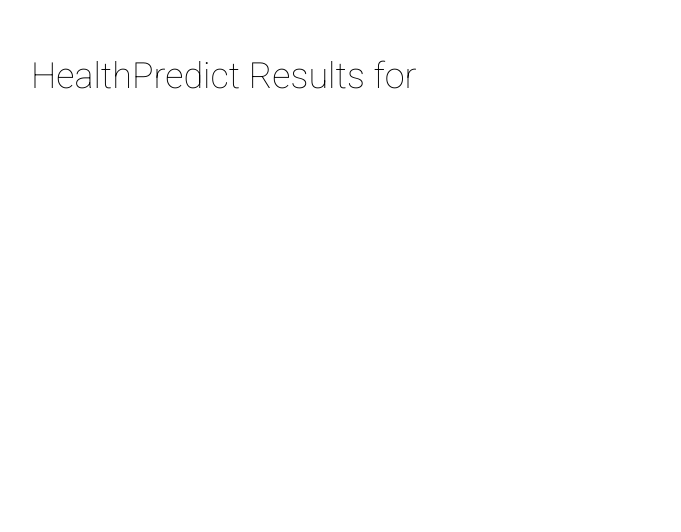
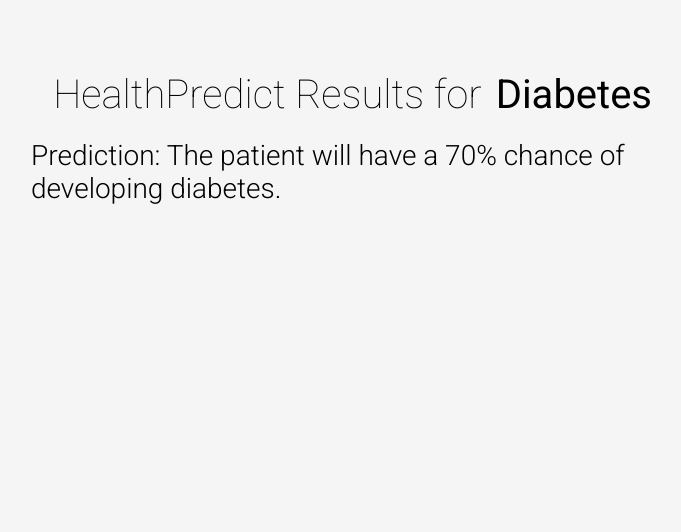
Before and after one commit to ethanliaw16/HealthPredict, a Flask app: page /diabetesoutput in a window 1280 px wide. Shown: the top 532 px of the page, without its empty margins (18-699 px from the left). Run offline with Flask 2, Linux system fonts and the light colour scheme.

Commit message:
remove both button and change output page

```diff
--- a/flask_apps/app/static/output_diabetes.css
+++ b/flask_apps/app/static/output_diabetes.css
@@ -7,15 +7,39 @@
     overflow: auto;
 }
 
+html {
+  background-color: #F5F5F5;
+}
+
 .title {
+  margin-top: 5%;
+  padding-left: 5%;
+  display: inline-block;
+  padding-right: 10px;
+  margin-bottom: 0;
+  font-size: 40px;
+  font-weight: 200;
+}
+
+.diabetes {
+  margin-top: 5%;
+  display: inline-block;
+  margin-bottom: 0;
+  font-size: 40px;
+  font-weight: 400;
+
+}
+
+.prediction {
   position: absolute;
-  width: 533px;
-  height: 42px;
+  width: 622px;
+  height: 193px;
   left: 49px;
-  top: 31px;
-
-  font-weight: 200;
-  font-size: 36px;
-  line-height: 42px;
+  top: 116px;
+  font-family: Roboto;
+  font-style: normal;
+  font-weight: 300;
+  font-size: 28px;
+  line-height: 33px;
   color: #000000;
 }
--- a/flask_apps/app/templates/homepage.html
+++ b/flask_apps/app/templates/homepage.html
@@ -11,7 +11,6 @@
     <img class="logo" src="{{ url_for('static', filename='assets/images/HealthPredict_Logo.svg') }}" alt="HealthPredict-logo">
     <button class="diabetes-button">Diabetes</button>
     <button class="heart-diease-button">Heart Disease</button>
-    <button class="both-button">Both</button>
     <a class="about" href="/about">About HealthPredict</a>
   </body>
 </html>
--- a/flask_apps/app/templates/output_diabetes.html
+++ b/flask_apps/app/templates/output_diabetes.html
@@ -6,7 +6,7 @@
     <link rel="stylesheet" type="text/css" href="{{ url_for('static', filename='output_diabetes.css') }}">
   </head>
   <body>
-    <h1 class = "title">HealthPredict Results for <strong>Diabetes</strong></h1>
-
+    <h1 class = "title">HealthPredict Results for</h1> <h1 class = "diabetes">Diabetes</h1>
+    <h2 class = "prediction">Prediction: The patient will have a 70% chance of developing diabetes.</h2>
   </body>
 </html>
```
Also changed, not shown: flask_apps/app/static/homepage.css (+8 -10 lines).
